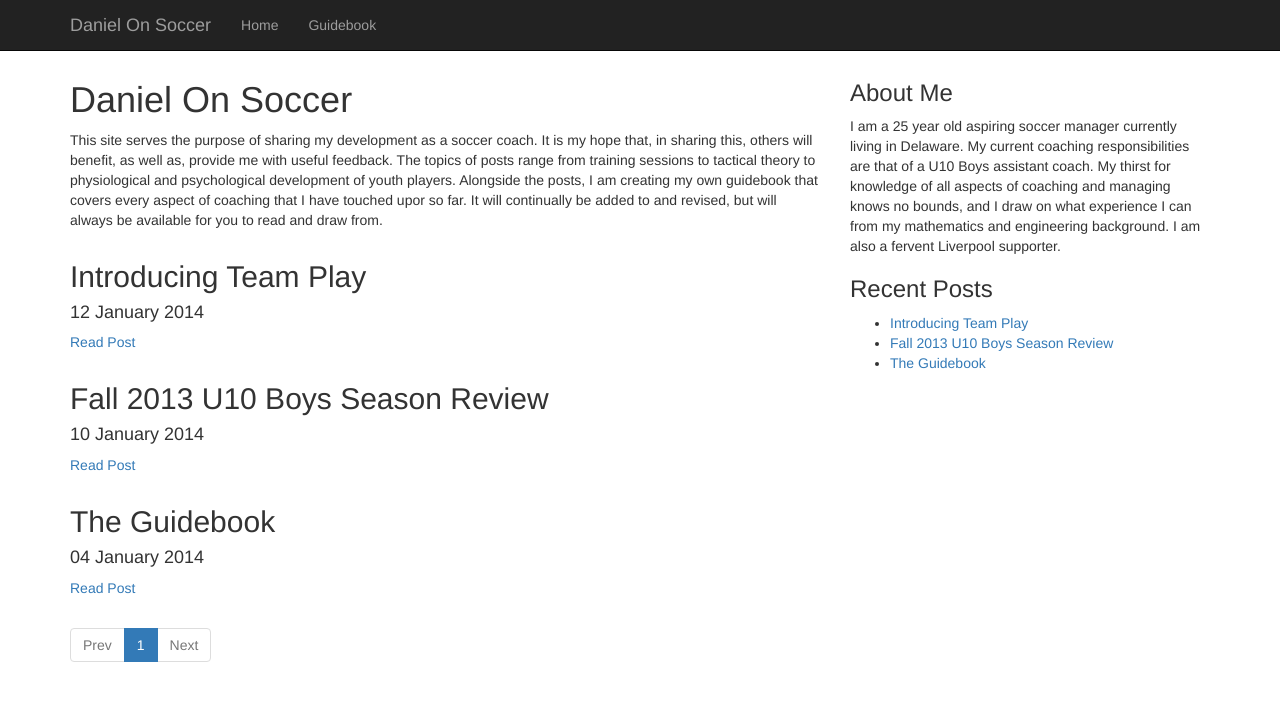
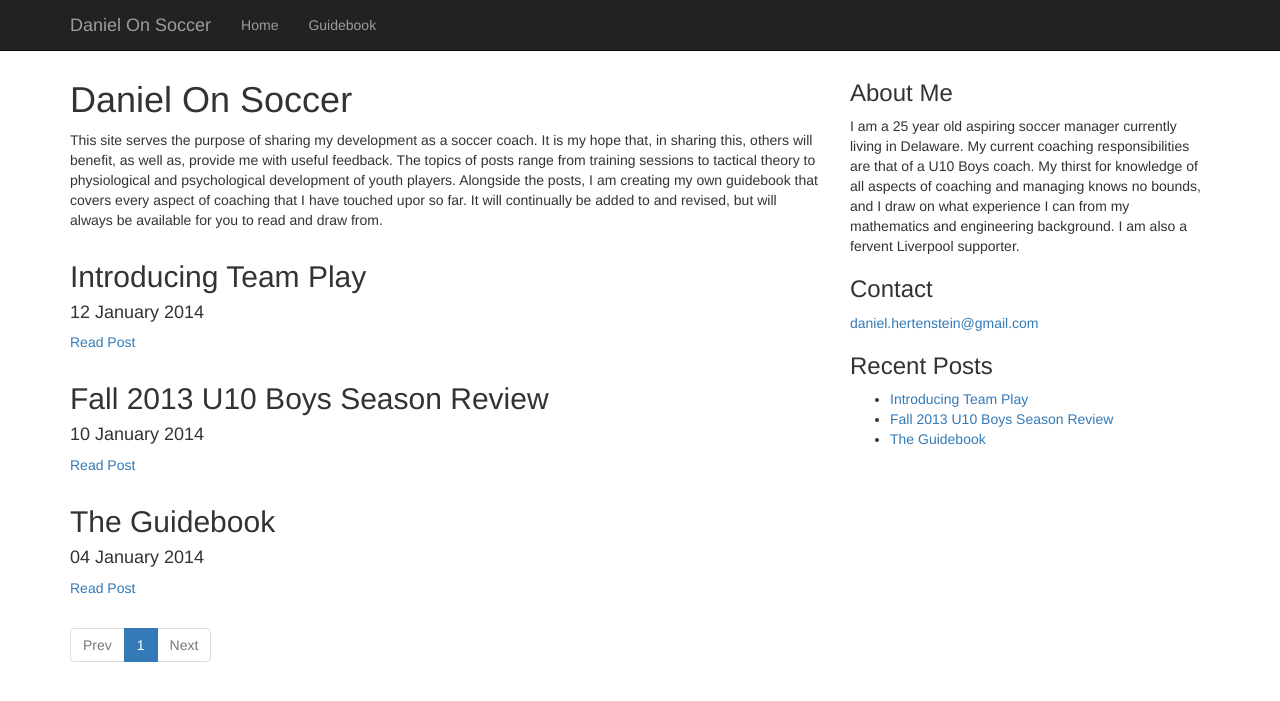
Before and after one commit to danielhertenstein/Soccer-Website, a Jekyll site: the page built from index.html, in a window 1280 px wide. Shown: the top 701 px of the page. Built offline with Jekyll 4.4.1, drawn with Linux system fonts in a browser that asks for light colours; nearby versions of some CDN libraries; the list of posts is cut into pages by our own code.

Commit message:
Updates sidebar About Me and adds Contact section.

```diff
--- a/_includes/sidebar.html
+++ b/_includes/sidebar.html
@@ -1,6 +1,9 @@
 <h3>About Me</h3>
 
-<p>I am a 25 year old aspiring soccer manager currently living in Delaware. My current coaching responsibilities are that of a U10 Boys assistant coach. My thirst for knowledge of all aspects of coaching and managing knows no bounds, and I draw on what experience I can from my mathematics and engineering background. I am also a fervent Liverpool supporter.</p>
+<p>I am a 25 year old aspiring soccer manager currently living in Delaware. My current coaching responsibilities are that of a U10 Boys coach. My thirst for knowledge of all aspects of coaching and managing knows no bounds, and I draw on what experience I can from my mathematics and engineering background. I am also a fervent Liverpool supporter.</p>
+
+<h3>Contact</h3>
+<address><a href="mailto:daniel.hertenstein@gmail.com">daniel.hertenstein@gmail.com</a></address>
 
 <h3>Recent Posts</h3>
 <ul>
```
